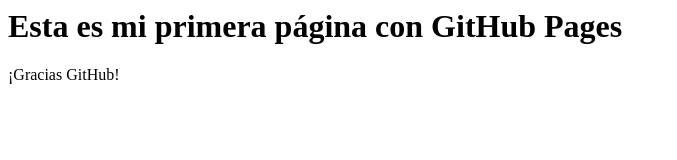
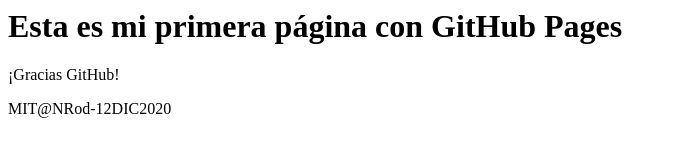
Before and after one commit to nrodri/MIT_NR, a plain HTML site: page index.html in a window 1280 px wide. Shown: the whole page, without its empty margins (0-677 px from the left). Drawn offline with Linux system fonts and the light colour scheme.

Commit message:
Update index.html
Add

```diff
--- a/index.html
+++ b/index.html
@@ -1,4 +1,5 @@
 <html>
 <h1> Esta es mi primera página con GitHub Pages </h1>
 <p>¡Gracias GitHub!</p>
+  <p>MIT@NRod-12DIC2020</p>
 </html>
```
